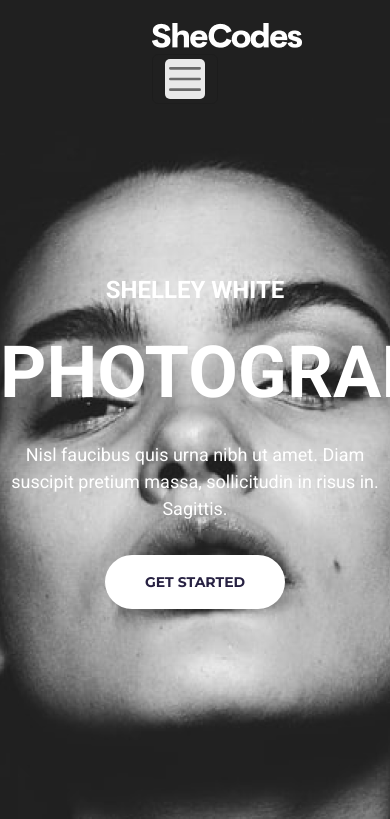
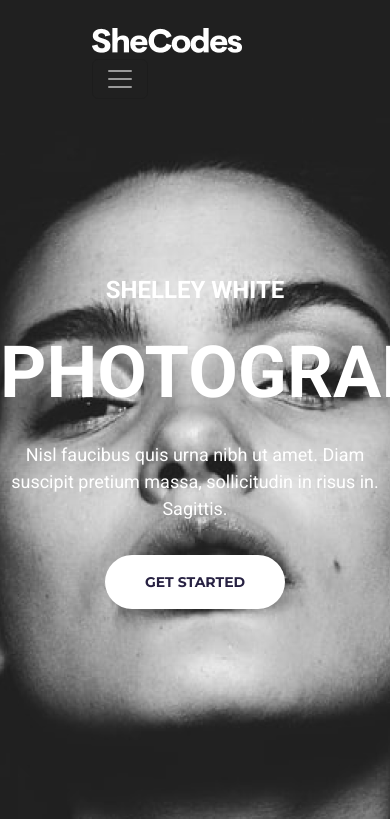
Before and after one commit to dionne-tucker/SheCodes-Photography-responsive, a plain HTML site: page index.html in a window 390 px wide. Shown: the top 819 px of the page. Drawn offline with nearby package versions, Linux system fonts and the light colour scheme.

Commit message:
styled navbar toggler icon

```diff
--- a/index.html
+++ b/index.html
@@ -39,10 +39,13 @@
           aria-expanded="false"
           aria-label="Toggle navigation"
         >
-          <span class="navbar-toggler-icon"></span>
+          <span class="navbar-dark navbar-toggler-icon"></span>
         </button>
-        <div class="collapse navbar-collapse justify-content-end" id="navbarNavAltMarkup">
-          <div class="navbar-nav ">
+        <div
+          class="collapse navbar-collapse justify-content-end"
+          id="navbarNavAltMarkup"
+        >
+          <div class="navbar-nav">
             <a class="nav-link active" aria-current="page" href="#">Home</a>
             <a class="nav-link" href="#">About</a>
             <a class="nav-link" href="#">Gallery</a>
--- a/src/style.css
+++ b/src/style.css
@@ -7,14 +7,9 @@ body {
 
 .navbar {
   width: 100%;
-  padding: 0 140px;
+  padding: 0 80px;
   height: 118px;
   background-color: #202020;
-}
-
-nav {
-  float: right;
-  padding-top: 51px;
 }
 
 .navbar-nav a {
@@ -22,12 +17,6 @@ nav {
   font-weight: 500;
   color: white;
   margin-left: 30px;
-}
-
-.navbar-toggler-icon {
-  background-color: rgb(255, 255, 255, 0.9);
-  border-radius: 5px;
-  padding: 20px;
 }
 
 .hero {
```
